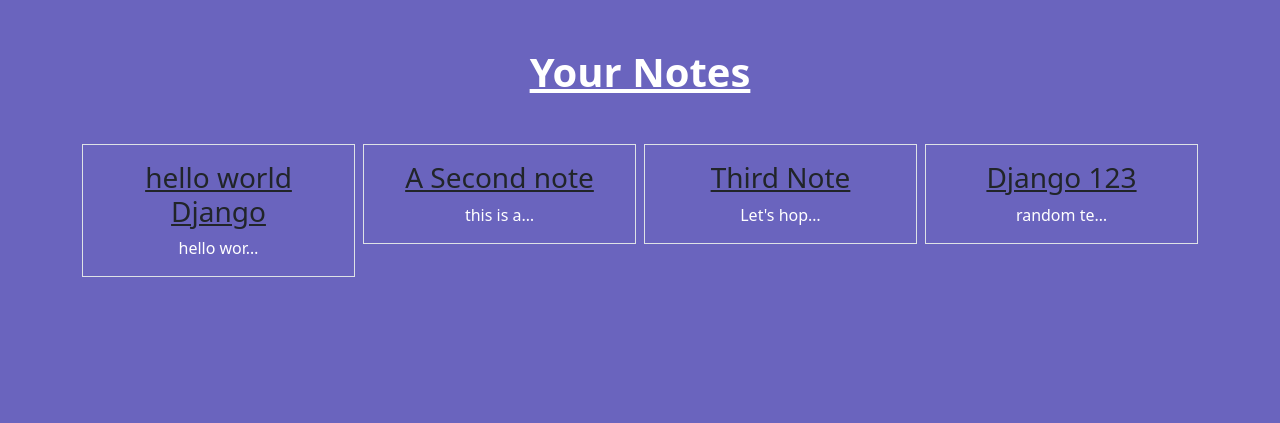
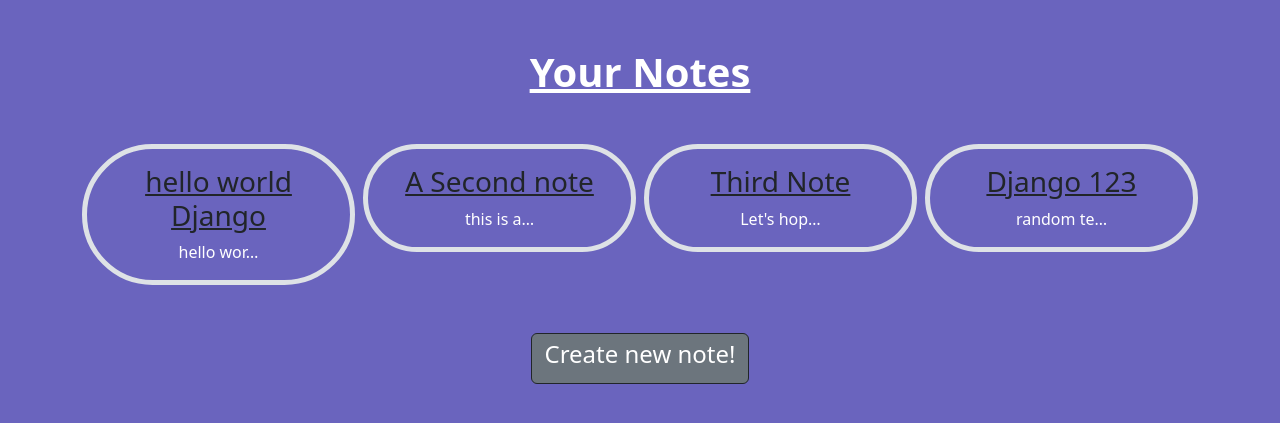
Before and after one commit to rahul21200/Smart-Notes, a Django app: page /smart/notes in a window 1280 px wide. Shown: the part 86-509 px from the top of the page. Run offline with Django 4.2, Linux system fonts and the light colour scheme; a user stored in the database is signed in; data comes from the database, SQL or seed files in the repository; both versions use the stored data as it was after the commit; some web fonts are replaced.

Commit message:
Links added

```diff
--- a/notes/templates/notes/notes_details.html
+++ b/notes/templates/notes/notes_details.html
@@ -2,8 +2,8 @@
 {% extends 'base.html' %}
 
 {% block content %}
-    <div class="border round">
-        <h1 class="my-5">{{ note.title }}</h1>
+    <div class="border rounded-pill border-5">
+        <h1 class="my-5"><u>{{ note.title }}</u></h1>
         <p>{{ note.text }}</p>
     </div>
     <a href="{% url 'notes.list' %}"><button class="btn btn-primary my-5 mx-3">Back</button></a>
--- a/notes/templates/notes/notes_list.html
+++ b/notes/templates/notes/notes_list.html
@@ -13,12 +13,15 @@
         <div class="row row-cols3 g-2">
             {% for note in notes %}
             <div class="col">
-                <div class="p-3 border">
+                <div class="rounded-pill p-3 border border-5 ">
                     <a href="{% url 'notes.detail' pk=note.id %}" class="text-dark text-decoration-non"><h3>{{note.title}}</h3></a>
                     {{note.text|truncatechars:10}}
                 </div>
             </div>
             {% endfor %}
         </div>
+        <a href="{% url 'notes.new' %}" class="btn btn-secondary my-5 border-dark"><h4>Create new note!</h4></a>
     {% endif %}
+    <div>
+    </div>
 {% endblock %}
```
Also changed, not shown: db.sqlite3.
